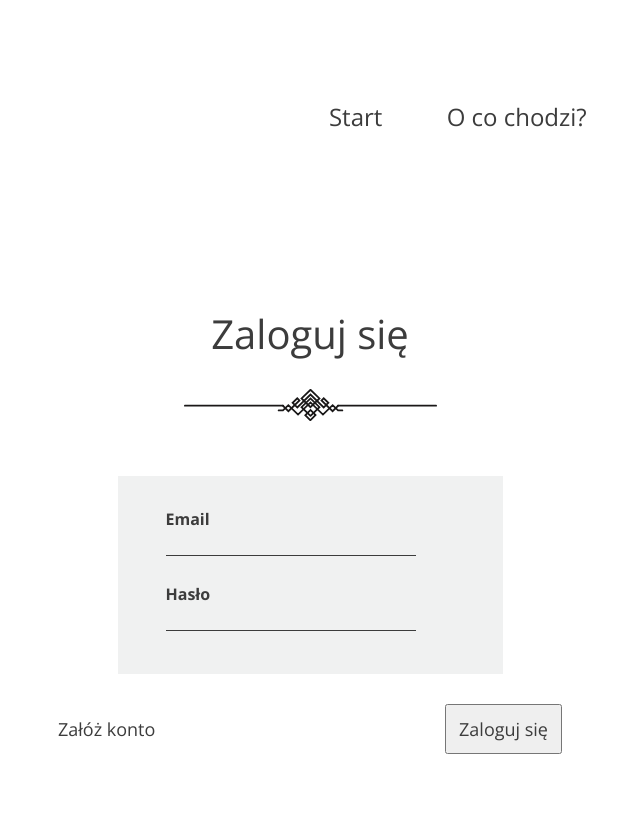
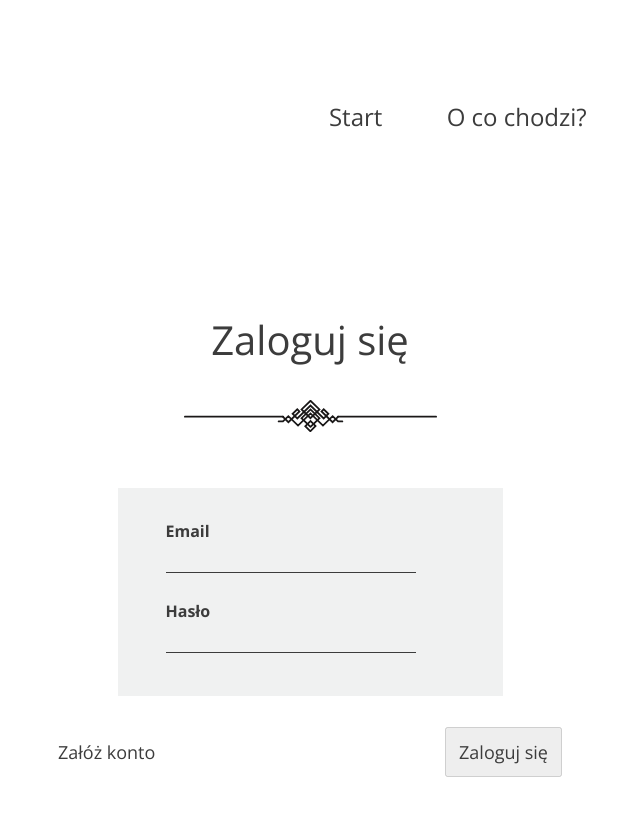
Before and after one commit to VladMit1/portfolio-lab, a React (Create React App) app: page /logowanie in a window 1280 px wide. Shown: the top 816 px of the page, without its empty margins (640-1280 px from the left). Built offline with nearby package versions, Linux system fonts and the light colour scheme.

Commit message:
2b Logowanie - Walidacja

```diff
--- a/src/pages/login.jsx
+++ b/src/pages/login.jsx
@@ -1,25 +1,107 @@
 import { Link } from 'react-router-dom';
+import React, { useState, useEffect } from 'react';
 
 export const Login = () => {
+   const [email, setEmail] = useState('');
+   const [pass, setPass] = useState('');
+   const [emailDirty, setEmailDirty] = useState(false);
+   const [passDirty, setPassDirty] = useState(false);
+   const [emailError, setEmailError] = useState('Email niemoze  byc pusty');
+   const [passError, setPassError] = useState('Haslo niemoze  byc puste');
+   const [formValid, setFormValid] = useState(false);
+
+   const correctEmail = emailDirty && emailError ? 'inputincorrect' : 'input';
+   const correctPass = passDirty && passError ? 'inputincorrect' : 'input';
+
+   useEffect(() => {
+      if (emailError || passError) {
+         setFormValid(false);
+      } else {
+         setFormValid(true);
+      }
+   }, [emailError, passError]);
+
+   const emailHandler = (e) => {
+      setEmail(e.target.value);
+      const re =
+         /^(([^<>()[\]\.,;:\s@\"]+(\.[^<>()[\]\.,;:\s@\"]+)*)|(\".+\"))@(([^<>()[\]\.,;:\s@\"]+\.)+[^<>()[\]\.,;:\s@\"]{2,})$/i;
+      if (!re.test(String(e.target.value).toLowerCase())) {
+         setEmailError('podany email jest nieprawidłowy');
+      } else {
+         setEmailError('');
+      }
+   };
+
+   const passHandler = (e) => {
+      setPass(e.target.value);
+      if (e.target.value.length < 6) {
+         setPassError('Podane hasło jest za krótkie');
+         if (!e.target.value) {
+            setPassError('Hasło nie może być puste');
+         }
+      } else {
+         setPassError('');
+      }
+   };
+
+   const blurHandler = (e) => {
+      switch (e.target.name) {
+         case 'email':
+            setEmailDirty(true);
+            break;
+         case 'pass':
+            setPassDirty(true);
+            break;
+         default:
+            break;
+      }
+   };
+
    return (
       <div className="form-log">
          <div className="form-log__login">Zaloguj się</div>
          <div className="decoration"></div>
          <div className="form-log__input">
-            <label className="label" htmlFor="mail">
+            <label className="label" htmlFor="email">
                Email
             </label>
-            <input type="text" className="input" name="mail"></input>
+            <input
+               onChange={(e) => emailHandler(e)}
+               value={email}
+               onBlur={(e) => blurHandler(e)}
+               type="text"
+               className={correctEmail}
+               name="email"
+            ></input>
+            {emailDirty && emailError && (
+               <div className="error" style={{ gridRowStart: 3 }}>
+                  {emailError}
+               </div>
+            )}
             <label className="label" htmlFor="pass">
                Hasło
             </label>
-            <input type="password" className="input" name="pass"></input>
+            <input
+               onChange={(e) => passHandler(e)}
+               value={pass}
+               onBlur={(e) => blurHandler(e)}
+               type="password"
+               className={correctPass}
+               name="pass"
+            ></input>
+            {passDirty && passError && (
+               <div className="error" style={{ gridRowStart: 6 }}>
+                  {passError}
+               </div>
+            )}
          </div>
          <div className="form-log__button">
             <Link to="/rejestracja" className="log-link">
                Załóż konto
             </Link>
-            <button className="button-btn">Zaloguj się</button>
+            <button disabled={!formValid} className="button-btn">
+               Zaloguj się
+            </button>
          </div>
       </div>
    );
--- a/src/scss/_login.scss
+++ b/src/scss/_login.scss
@@ -21,14 +21,38 @@
       margin: 1em auto;
       padding: 2em 3em 1em;
       width: 24.0625em;
-      display: flex;
-      flex-direction: column;
+      display: grid;
+      grid-template-rows: repeat(6, 1fr);
       background: $color-White;
-
+      .error {
+         font-size: 0.7em;
+         color: red;
+      }
       .label {
          font-weight: bold;
+         &:nth-of-type(2) {
+            grid-row-start: 4;
+         }
+      }
+      .inputincorrect {
+         &:nth-of-type(2) {
+            grid-row-start: 5;
+         }
+         outline: none;
+         flex-grow: 1;
+         background: $color-White;
+         border: none;
+         width: 18.75em;
+         height: 2em;
+         border-bottom: 1px solid red;
+         &::placeholder {
+            color: red;
+         }
       }
       .input {
+         &:nth-of-type(2) {
+            grid-row-start: 5;
+         }
          outline: none;
          flex-grow: 1;
          background: $color-White;
@@ -36,7 +60,6 @@
          width: 18.75em;
          height: 2em;
          border-bottom: 1px solid $color-DarkGray;
-         margin-bottom: 2em;
       }
    }
    &__button {
--- a/src/scss/_register.scss
+++ b/src/scss/_register.scss
@@ -7,6 +7,23 @@
    grid-row-start: 3;
 }
 .reg-i {
+   @for $i from 1 to 4 {
+      .label {
+         &:nth-of-type(#{$i}) {
+            grid-row-start: calc((#{$i} * 3) - 2);
+         }
+      }
+      .input {
+         &:nth-of-type(#{$i}) {
+            grid-row-start: calc((#{$i} * 3) - 1);
+         }
+      }
+   }
+
    grid-row-start: 4;
    grid-row-end: 8;
+   display: grid;
+   grid-template-rows: repeat(9, 1fr);
+   grid-auto-flow: initial;
+   //direction: rtl;
 }
```
